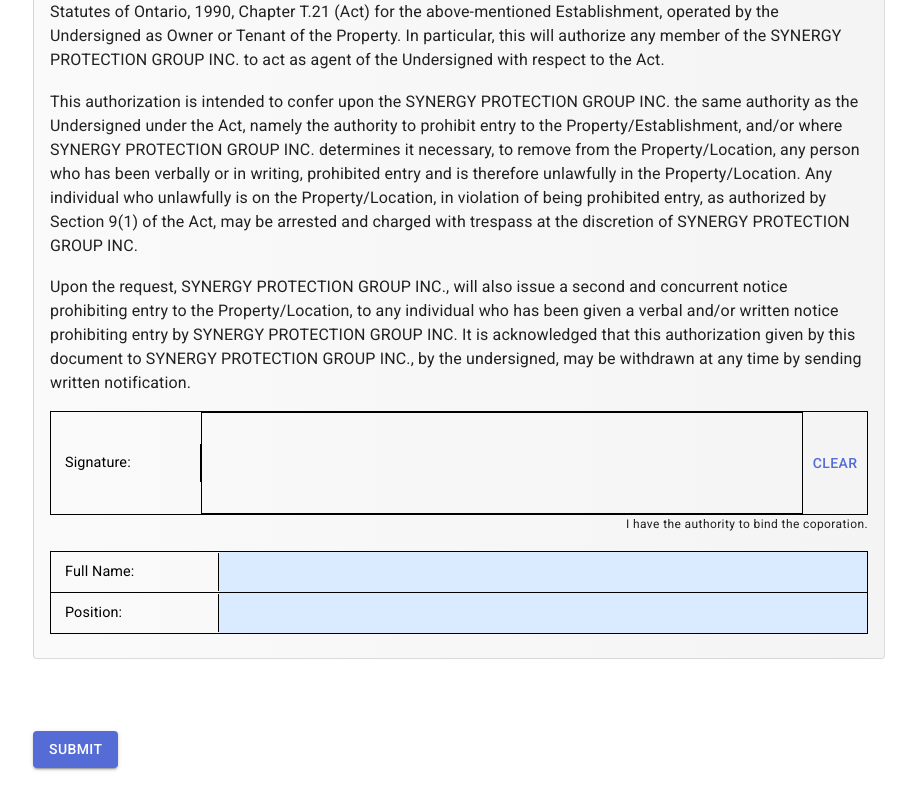
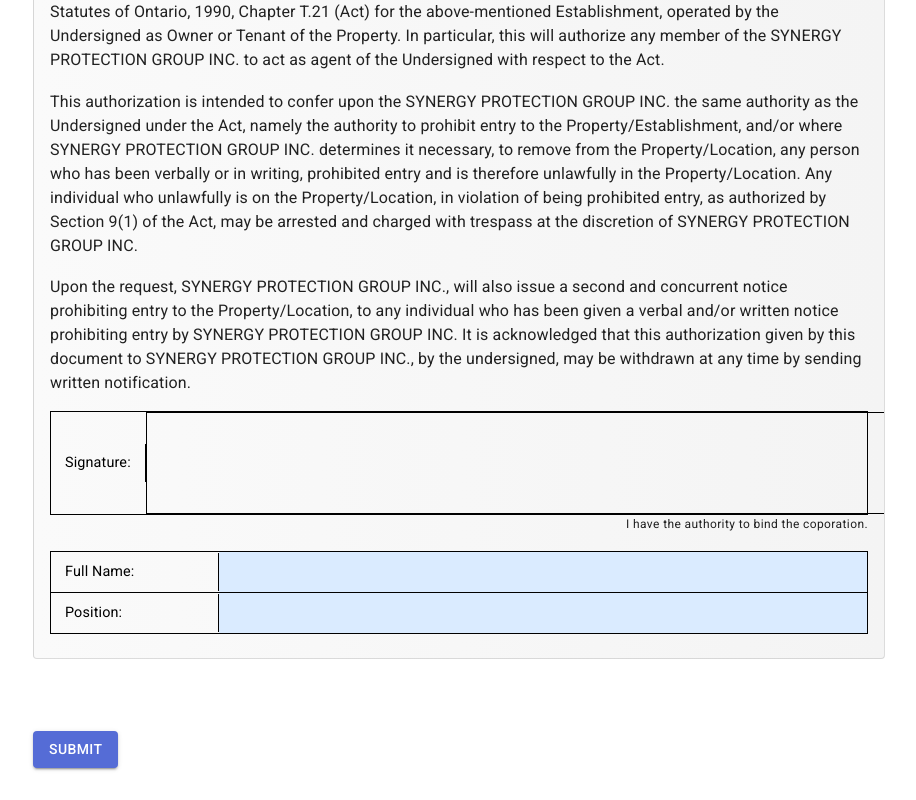
Before and after one commit to nikskhubani/Synergy-OCF, a React (Vite) app: page / in a window 1280 px wide. Shown: the part 3871-4671 px from the top of the page, without its empty margins (181-1097 px from the left). Built offline with nearby package versions, Linux system fonts and the light colour scheme.

Commit message:
signature component

```diff
--- a/src/components/signature.tsx
+++ b/src/components/signature.tsx
@@ -60,7 +60,7 @@
     <Box sx={{display: 'flex', alignItems: 'center'}}>
       <canvas
         ref={canvasRef}
-        width={600}
+        width={750}
         height={100}
         style={{ border: '1px solid #000' }}
       ></canvas>
```
